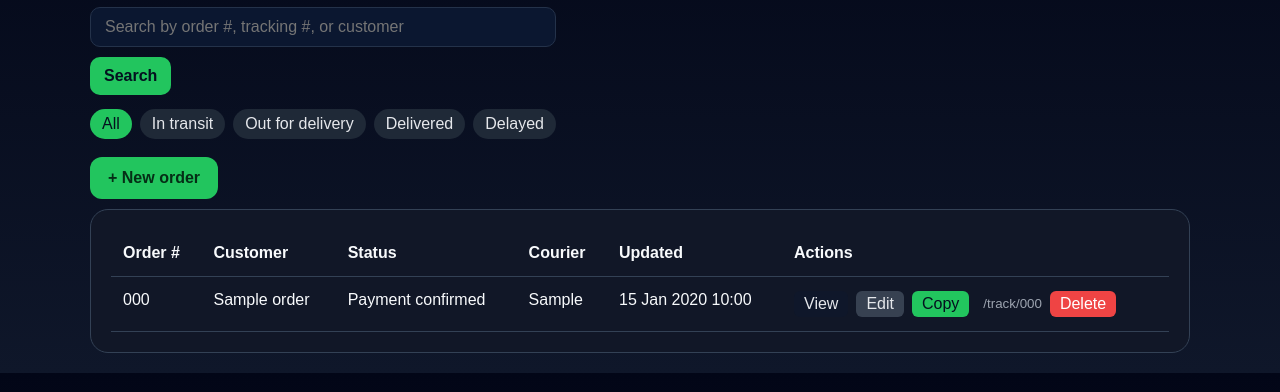
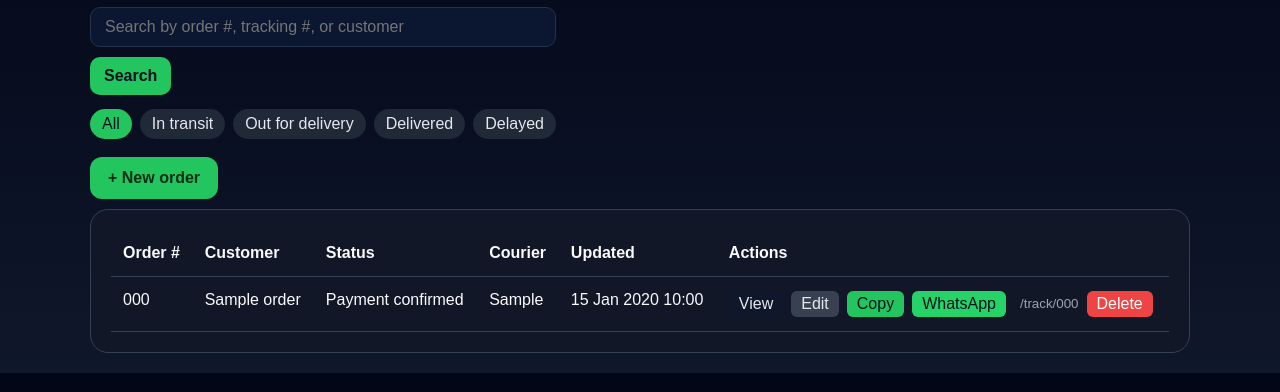
Before and after one commit to Akhona518/where-is-my-order, a Flask app: page /admin in a window 1280 px wide. Shown: the part 166-558 px from the top of the page. Run offline with Flask 3, Linux system fonts and the light colour scheme; the visitor is signed in with stand-in values (Sample User, id 1); tables that the repository leaves empty hold one stand-in row (values such as "Sample post").

Commit message:
Update admin_dashboard.html

```diff
--- a/templates/admin_dashboard.html
+++ b/templates/admin_dashboard.html
@@ -102,6 +102,12 @@
       Copy
     </button>
 
+      <a href="https://wa.me/?text={{ ('Hi ' ~ order.customer_name ~ ', your order ' ~ order.order_number ~ ' is now ' ~ order.status ~ '. Track it here: ' ~ request.host_url ~ 'track/' ~ order.tracking_number)|urlencode }}"
+   target="_blank"
+   style="padding:4px 10px; border-radius:6px; background:#25D366; color:#04111f; text-decoration:none;">
+  WhatsApp
+</a>
+
     <small style="color:#9ca3af; margin-left:6px;">
       /track/{{ order.tracking_number }}
     </small>
```
